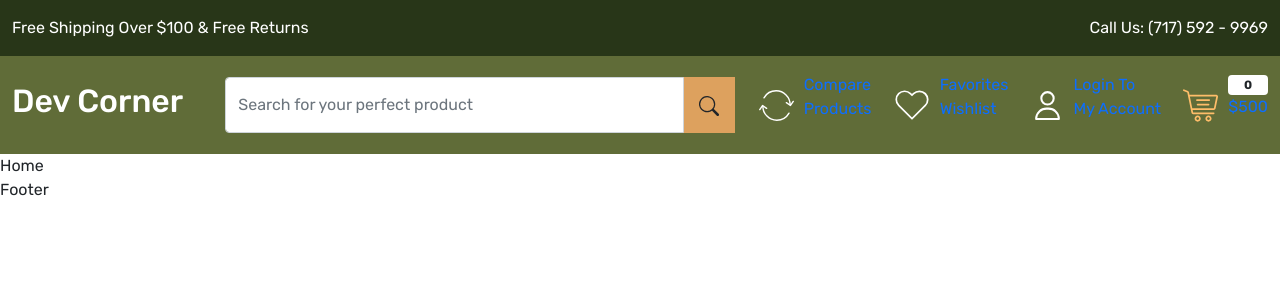
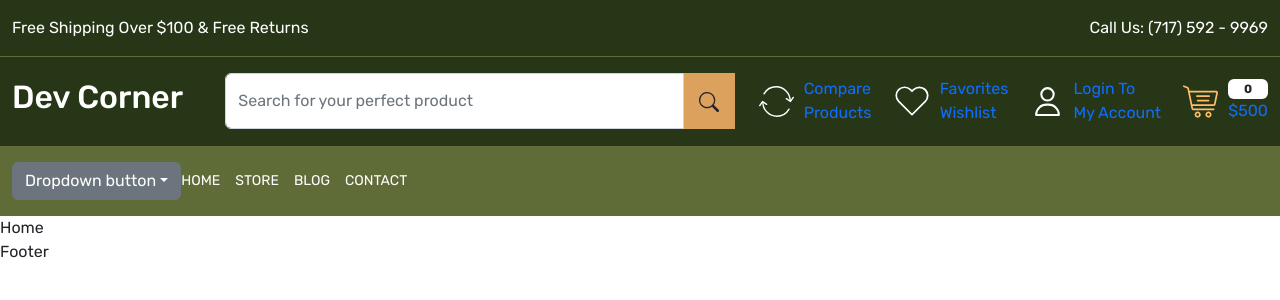
Before and after one commit to jonrob08/SwiftShop, a React (Create React App) app in the folder swiftshop/: page / in a window 1280 px wide. Shown: the top 300 px of the page. Built offline with nearby package versions, Linux system fonts and the light colour scheme; a web font is replaced by a local one.

Commit message:
bug: fixed an issue with bootstrap versioning

```diff
--- a/swiftshop/public/index.html
+++ b/swiftshop/public/index.html
@@ -12,14 +12,13 @@
     <link rel="preconnect" href="https://fonts.googleapis.com"><link rel="preconnect" href="https://fonts.gstatic.com" crossorigin><link href="https://fonts.googleapis.com/css2?family=Mingzat&family=Rubik:wght@300;400;500;600;700;800&display=swap" rel="stylesheet">
     <link rel="apple-touch-icon" href="%PUBLIC_URL%/logo192.png" />
     <link rel="manifest" href="%PUBLIC_URL%/manifest.json" />
-    <link href="https://cdn.jsdelivr.net/npm/bootstrap@5.0.0-beta3/dist/css/bootstrap.min.css" rel="stylesheet" integrity="sha384-eOJMYsd53ii+scO/bJGFsiCZc+5NDVN2yr8+0RDqr0Ql0h+rP48ckxlpbzKgwra6" crossorigin="anonymous">
-    <script src="https://cdn.jsdelivr.net/npm/bootstrap@5.0.0-beta3/dist/js/bootstrap.bundle.min.js" integrity="sha384-JEW9xMcG8R+pH31jmWH6WWP0WintQrMb4s7ZOdauHnUtxwoG2vI5DkLtS3qm9Ekf" crossorigin="anonymous"></script>
-
-
+    <link href="https://cdn.jsdelivr.net/npm/bootstrap@5.2.3/dist/css/bootstrap.min.css" rel="stylesheet" integrity="sha384-rbsA2VBKQhggwzxH7pPCaAqO46MgnOM80zW1RWuH61DGLwZJEdK2Kadq2F9CUG65" crossorigin="anonymous">
     <title>SwiftShop</title>
   </head>
   <body>
     <noscript>You need to enable JavaScript to run this app.</noscript>
     <div id="root"></div>
-  </body>
+    <!-- JavaScript Bundle with Popper -->
+    <script src="https://cdn.jsdelivr.net/npm/bootstrap@5.2.3/dist/js/bootstrap.bundle.min.js" integrity="sha384-kenU1KFdBIe4zVF0s0G1M5b4hcpxyD9F7jL+jjXkk+Q2h455rYXK/7HAuoJl+0I4" crossorigin="anonymous"></script>
+    </body>
 </html>
--- a/swiftshop/src/App.css
+++ b/swiftshop/src/App.css
@@ -43,11 +43,24 @@ a {
 }
 
 .header-upper {
-  border-bottom: 1px solid var(--color-secondary);
-  background-color: var(--color-secondary);
+  border-bottom: 1px solid var(--color-primary);
+  background-color: var(--color-primary);
 }
 
 .header-upper .input-group-addon {
   background-color: var(--color-quaternary);
   padding: 5px;
 }
+
+.header-bottom {
+  background-color: var(--color-secondary);
+}
+
+.header-bottom .menu-links a {
+  color: white;
+  font-size: 14px;
+  line-height: 18px;
+  font-weight: 400;
+  letter-spacing: 0.3;
+  text-transform: uppercase;
+}
--- a/swiftshop/src/components/Header.js
+++ b/swiftshop/src/components/Header.js
@@ -45,7 +45,7 @@ const Header = () => {
               <div>
                 <Link className='d-flex align-items-center gap-10'>
                   <img src="images/compare.svg" alt="compare" />
-                  <p>
+                  <p className='mb-0'>
                     Compare <br /> Products
                   </p>
                 </Link>
@@ -53,7 +53,7 @@ const Header = () => {
               <div>
                 <Link className='d-flex align-items-center gap-10'>
                   <img src="images/wishlist.svg" alt="wishlist" />
-                  <p>
+                  <p className='mb-0'>
                   Favorites <br /> Wishlist
                   </p>
                 </Link>
@@ -61,7 +61,7 @@ const Header = () => {
               <div>
                 <Link className='d-flex align-items-center gap-10'>
                   <img src="images/user.svg" alt="login" />
-                  <p>
+                  <p className='mb-0'>
                   Login To <br /> My Account
                   </p>
                 </Link>
@@ -71,9 +71,39 @@ const Header = () => {
                   <img src="images/cart.svg" alt="cart" />
                   <div className="d-flex flex-column">
                     <span className='badge bg-white text-dark'>0</span>
-                    <p>$500</p>
+                    <p className='mb-0'>$500</p>
                   </div>
                 </Link>
+              </div>
+            </div>
+          </div>
+        </div>
+      </div>
+     </header>
+     <header className="header-bottom py-3">
+      <div className="container-xxl">
+        <div className="row">
+          <div className="col-12">
+            <div className="menu-bottom d-flex align-items-center">
+              <div>
+                <div class="dropdown">
+                  <button class="btn btn-secondary dropdown-toggle" type="button" id="dropdownMenuButton1" data-bs-toggle="dropdown" aria-expanded="false">
+                    Dropdown button
+                  </button>
+                  <ul class="dropdown-menu" aria-labelledby="dropdownMenuButton1">
+                    <li><a class="dropdown-item" href="#">Action</a></li>
+                    <li><a class="dropdown-item" href="#">Another action</a></li>
+                    <li><a class="dropdown-item" href="#">Something else here</a></li>
+                  </ul>
+                </div>
+              </div>
+              <div className='menu-links'>
+                <div className="d-flex align-items gap-15">
+                  <NavLink to="/">Home</NavLink>
+                  <NavLink to="/">Store</NavLink>
+                  <NavLink to="/">Blog</NavLink>
+                  <NavLink to="/">Contact</NavLink>
+                </div>
               </div>
             </div>
           </div>
```
